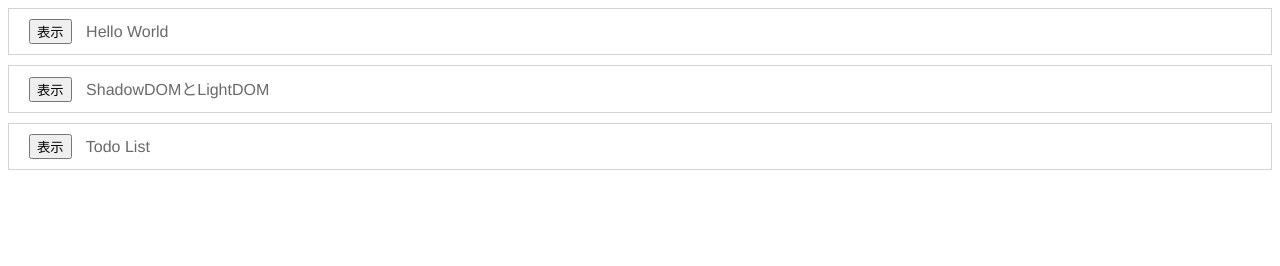
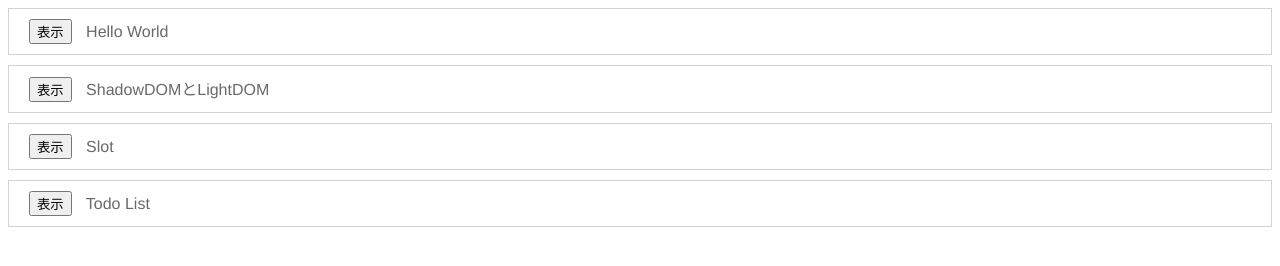
Before and after one commit to MuuKojima/feature-of-web-components, a website with bundled scripts: page src/index.html in a window 1280 px wide. Built offline with nearby package versions, Linux system fonts and the light colour scheme.

Commit message:
Small fix

```diff
--- a/src/index.html
+++ b/src/index.html
@@ -16,6 +16,10 @@
       <span>ShadowDOMとLightDOM</span>
     </div>
     <div class="box">
+      <button data-tag-name="x-slot">表示</button>
+      <span>Slot</span>
+    </div>
+    <div class="box">
       <button data-tag-name="x-todo-list">表示</button>
       <span>Todo List</span>
     </div>
```
